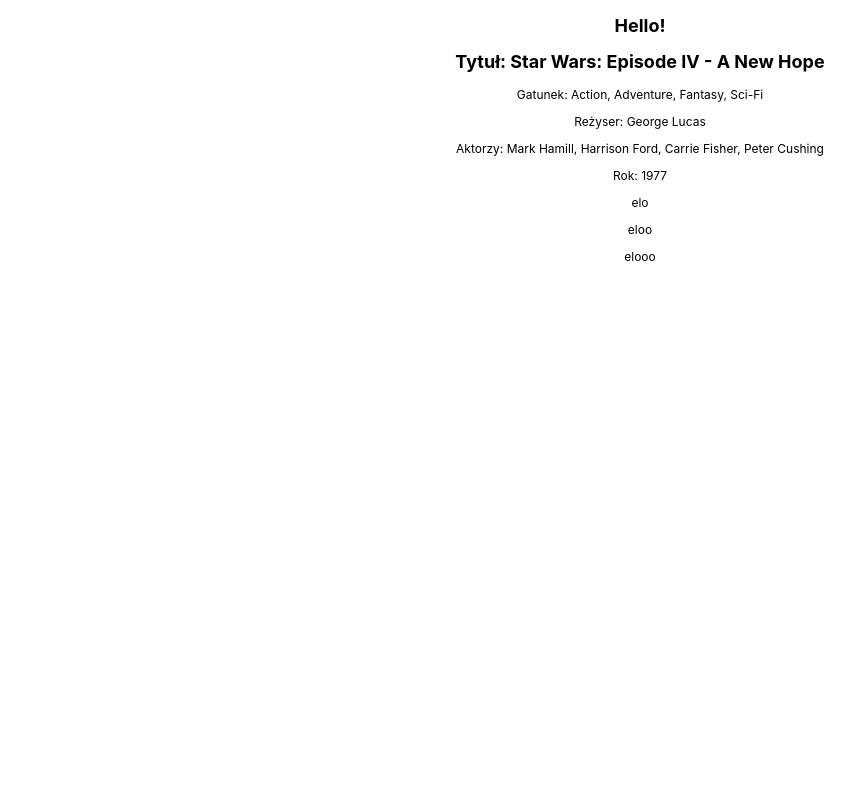
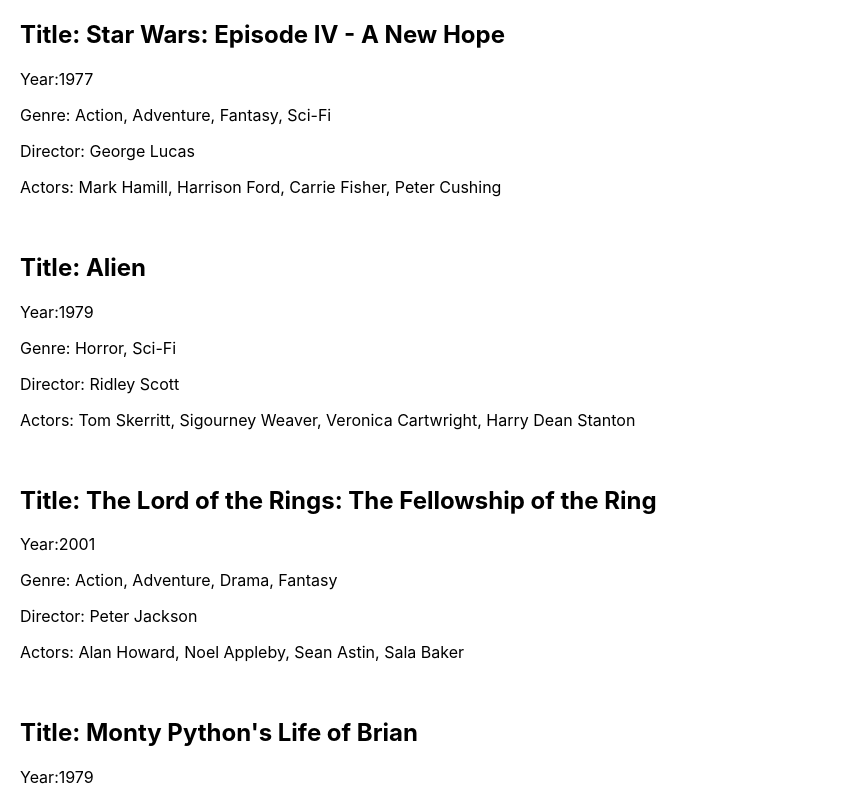
Before and after one commit to justyna-zielkowska/react-first-app, a React (Create React App) app: page / in a window 1280 px wide. Shown: the top 800 px of the page, without its empty margins (0-867 px from the left). Built offline with nearby package versions, Linux system fonts and the light colour scheme.

Commit message:
Added Task-2 - renderng list of movies on the webside

```diff
--- a/src/App.js
+++ b/src/App.js
@@ -2,11 +2,14 @@
 
 import './App.css';
 import Task1 from './task-1/task-1';
+import Task2 from './task-2/task-2';
+
 
 function App() {
   return (
     <div className="App">
-     <Task1/>
+
+     <Task2/>
     </div>
   );
 }
--- a/src/task-1/task-1.js
+++ b/src/task-1/task-1.js
@@ -4,6 +4,7 @@
 const Task1 = () => {
   const filmsData = getFilmsList();
   const film = filmsData[0];
+
 
   //listowanie elementów
   const lista = ['elo', 'eloo', 'elooo']
--- /dev/null
+++ b/src/task-2/task-2.js
@@ -0,0 +1,31 @@
+import React from 'react';
+import { getFilmsList } from "../filmsData";
+
+const Task2 = () => {
+  const filmsData = getFilmsList();
+
+  return (
+    <div>
+      {filmsData.map(film =>
+
+      <div style={{textAlign: "left", marginLeft: "20px"}}>
+        <h2>Title: {film.Title}</h2>
+        <p>Year:{film.Year}</p>
+        <p>Genre: {film.Genre}</p>
+        <p>Director: {film.Director}</p>
+        <p>Actors: {film.Actors}</p>
+        <br></br>
+      </div>)}
+
+
+
+
+
+    </div>
+
+  )
+
+}
+
+
+export default Task2;
```
